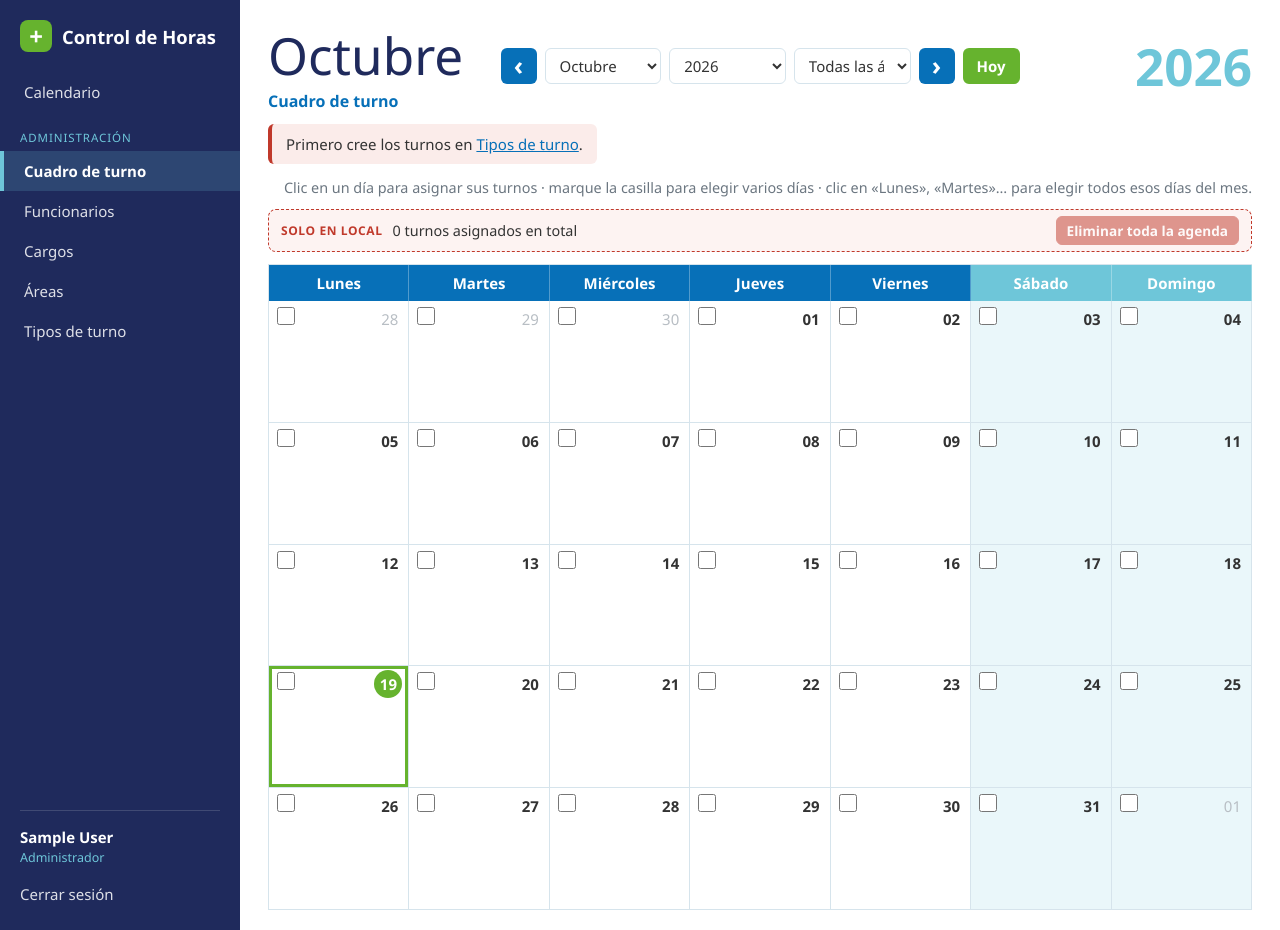
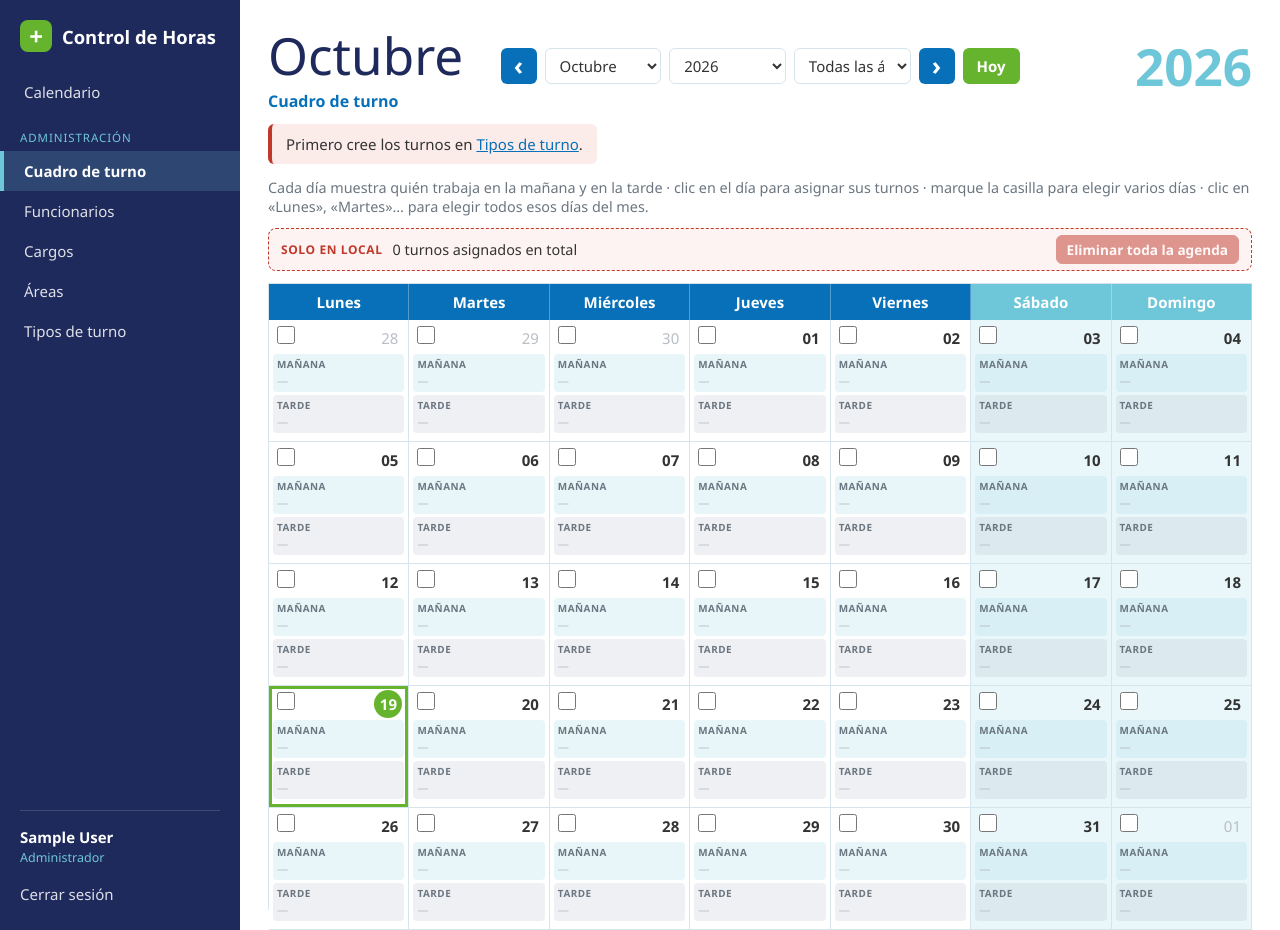
Before and after one commit to edwcaso77/Control-de-Horas, a Django app: page /cuadro-de-turno/ in a window 1280 px wide. Run offline with Django 5.2, Linux system fonts and the light colour scheme; the visitor is signed in with stand-in values (Sample User, id 1); data comes from the database, SQL or seed files in the repository; data that the repository does not hold is empty.

Commit message:
Cuadro de turno: días divididos en mañana y tarde con nombres
- Cada día muestra las franjas Mañana y Tarde con el nombre de quien
  tiene turno, con el color y la abreviatura del turno.
- La franja se decide por la hora de inicio del turno (antes de las
  12:00, mañana). Los turnos sin horario van en "Otros".
- Las columnas del calendario mantienen el mismo ancho aunque los
  nombres sean largos.

Co-Authored-By: Claude Opus 5.5 <noreply@anthropic.com>

```diff
--- a/calendario/static/calendario/calendario.css
+++ b/calendario/static/calendario/calendario.css
@@ -84,7 +84,7 @@
 .cuadricula {
     flex: 1;
     display: grid;
-    grid-template-columns: repeat(7, 1fr);
+    grid-template-columns: repeat(7, minmax(0, 1fr));
     /* Cada semana ocupa al menos lo que necesita su contenido y reparte el espacio sobrante. */
     grid-template-rows: auto repeat(var(--semanas), minmax(min-content, 1fr));
     border-top: 1px solid var(--borde);
--- a/funcionarios/models.py
+++ b/funcionarios/models.py
@@ -67,5 +67,10 @@ class Funcionario(models.Model):
         return f'{self.nombres} {self.apellidos}'
 
     @property
+    def nombre_corto(self):
+        """Primer nombre y primer apellido, para mostrar en espacios pequeños como el calendario."""
+        return f'{self.nombres.split()[0]} {self.apellidos.split()[0]}'
+
+    @property
     def activo(self):
         return self.usuario.is_active
--- a/turnos/static/turnos/turnos.css
+++ b/turnos/static/turnos/turnos.css
@@ -41,15 +41,6 @@
 }
 
 .dia-enlace:hover { background: rgba(7, 112, 184, .07); outline: 2px solid var(--azul-claro); outline-offset: -2px; }
-
-.resumen-dia {
-    position: relative;
-    display: flex;
-    flex-wrap: wrap;
-    gap: 3px;
-    margin-top: 28px;
-    pointer-events: none;
-}
 
 /* Edición de un día */
 .navegacion-dia { display: flex; flex-wrap: wrap; gap: 8px; }
@@ -212,3 +203,47 @@
 
 .boton-borrar { margin-left: auto; border-color: var(--rojo); background: var(--rojo); color: #fff; }
 .boton-borrar:disabled { opacity: .5; cursor: not-allowed; }
+
+/* Cada día dividido en franjas de mañana y tarde, con los nombres de quienes tienen turno */
+.franjas {
+    position: relative;
+    display: flex;
+    flex-direction: column;
+    gap: 3px;
+    margin: 26px -6px 0;
+    pointer-events: none;
+}
+
+.franja {
+    display: flex;
+    flex-direction: column;
+    gap: 2px;
+    padding: 3px 4px 4px;
+    border-radius: 4px;
+}
+
+.franja-manana { background: rgba(110, 198, 217, .16); }
+.franja-tarde { background: rgba(31, 42, 92, .07); }
+.franja-otros { background: #F2F2F2; }
+
+.franja-titulo {
+    font-size: .62rem;
+    font-weight: 700;
+    letter-spacing: .05em;
+    text-transform: uppercase;
+    color: var(--texto-suave);
+}
+
+.persona {
+    display: block;
+    overflow: hidden;
+    padding: 1px 5px;
+    border-radius: 4px;
+    font-size: .7rem;
+    line-height: 1.35;
+    white-space: nowrap;
+    text-overflow: ellipsis;
+}
+
+.persona b { margin-right: 2px; }
+.franja-vacia { font-size: .7rem; color: #B8BEC4; }
--- /dev/null
+++ b/turnos/templates/turnos/_franja.html
@@ -0,0 +1,11 @@
+<div class="franja franja-{{ clase }}">
+    <span class="franja-titulo">{{ titulo }}{% if asignaciones %} · {{ asignaciones|length }}{% endif %}</span>
+    {% for a in asignaciones %}
+        <span class="persona" style="background: {{ a.tipo_turno.color }}; color: {{ a.tipo_turno.color_texto }}"
+              title="{{ a.funcionario.nombre_completo }} · {{ a.tipo_turno.nombre }} {{ a.tipo_turno.horario }}">
+            <b>{{ a.tipo_turno.abreviatura }}</b> {{ a.funcionario.nombre_corto }}
+        </span>
+    {% empty %}
+        <span class="franja-vacia">—</span>
+    {% endfor %}
+</div>
--- a/turnos/templates/turnos/cuadro.html
+++ b/turnos/templates/turnos/cuadro.html
@@ -26,7 +26,7 @@
                 Primero cree los turnos en <a href="{% url 'turnos:tipos' %}">Tipos de turno</a>.
             </span>
         {% endfor %}
-        <span class="leyenda-ayuda">Clic en un día para asignar sus turnos · marque la casilla para elegir varios días · clic en «Lunes», «Martes»… para elegir todos esos días del mes.</span>
+        <span class="leyenda-ayuda">Cada día muestra quién trabaja en la mañana y en la tarde · clic en el día para asignar sus turnos · marque la casilla para elegir varios días · clic en «Lunes», «Martes»… para elegir todos esos días del mes.</span>
     </div>
 
     {% if modo_local %}
@@ -50,11 +50,12 @@
     </label>
     <a class="dia-enlace" href="{% url 'turnos:dia' dia.fecha.year dia.fecha.month dia.fecha.day %}{% if area %}?area={{ area.pk }}{% endif %}"
        aria-label="Asignar turnos del {{ dia.fecha|date:'j \d\e F' }}"></a>
-    <div class="resumen-dia">
-        {% for item in dia.resumen %}
-            <span class="chip" style="background: {{ item.tipo.color }}; color: {{ item.tipo.color_texto }}"
-                  title="{{ item.tipo.nombre }}: {{ item.total }}">{{ item.tipo.abreviatura }} {{ item.total }}</span>
-        {% endfor %}
+    <div class="franjas">
+        {% include 'turnos/_franja.html' with titulo='Mañana' clase='manana' asignaciones=dia.franjas.manana %}
+        {% include 'turnos/_franja.html' with titulo='Tarde' clase='tarde' asignaciones=dia.franjas.tarde %}
+        {% if dia.franjas.otros %}
+            {% include 'turnos/_franja.html' with titulo='Otros' clase='otros' asignaciones=dia.franjas.otros %}
+        {% endif %}
     </div>
 {% endblock %}
 
--- a/turnos/views.py
+++ b/turnos/views.py
@@ -5,7 +5,7 @@ from urllib.parse import urlencode
 from django.conf import settings
 from django.contrib import messages
 from django.db import transaction
-from django.db.models import Count, Q
+from django.db.models import Q
 from django.http import Http404
 from django.shortcuts import get_object_or_404, redirect, render
 from django.urls import reverse
@@ -40,25 +40,26 @@ def _funcionarios_activos(area, cargo=None):
 
 @administrador_requerido
 def cuadro(request):
-    """Calendario del mes en modo edición: cada día muestra cuántos funcionarios hay en cada turno."""
+    """Calendario del mes en modo edición: cada día muestra, en las franjas de mañana y tarde, quién tiene turno."""
     contexto = contexto_mes(request)
     area = _area_elegida(request.GET)
 
     dias = [dia for semana in contexto['semanas'] for dia in semana]
-    conteos = (
+    asignaciones = (
         AsignacionTurno.objects
         .filter(fecha__range=(dias[0]['fecha'], dias[-1]['fecha']), funcionario__usuario__is_active=True)
         .filter(**({'funcionario__area': area} if area else {}))
-        .values('fecha', 'tipo_turno')
-        .annotate(total=Count('id'))
+        .select_related('funcionario', 'tipo_turno')
     )
-    tipos = {t.pk: t for t in TipoTurno.objects.all()}
-    resumen = defaultdict(list)
-    for fila in conteos:
-        resumen[fila['fecha']].append({'tipo': tipos[fila['tipo_turno']], 'total': fila['total']})
-    orden = list(tipos)
+    orden_tipos = {pk: i for i, pk in enumerate(TipoTurno.objects.values_list('pk', flat=True))}
+    por_dia = defaultdict(lambda: {'manana': [], 'tarde': [], 'otros': []})
+    for asignacion in asignaciones:
+        por_dia[asignacion.fecha][asignacion.tipo_turno.franja].append(asignacion)
     for dia in dias:
-        dia['resumen'] = sorted(resumen[dia['fecha']], key=lambda item: orden.index(item['tipo'].pk))
+        franjas = por_dia[dia['fecha']]
+        for lista in franjas.values():
+            lista.sort(key=lambda a: (orden_tipos[a.tipo_turno_id], a.funcionario.apellidos, a.funcionario.nombres))
+        dia['franjas'] = franjas
 
     contexto.update({
         'areas': Area.objects.filter(activo=True),
```
Also changed, not shown: turnos/models.py (+11 -0 lines), turnos/tests.py (+18 -3 lines).
